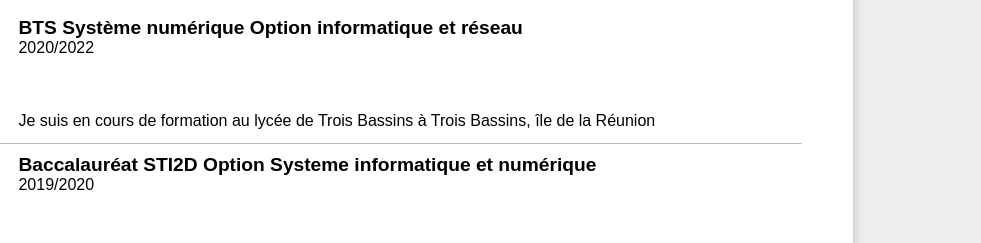
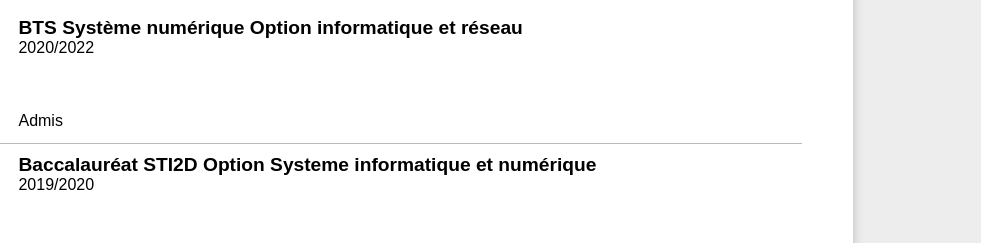
Before and after one commit to Etienne-S974/Mon_site_web, a plain HTML site: page index.html in a window 1280 px wide. Shown: the part 921-1164 px from the top of the page, 299-1280 px from the left. Drawn offline with Linux system fonts and the light colour scheme.

Commit message:
Update index.html

```diff
--- a/index.html
+++ b/index.html
@@ -42,7 +42,7 @@
                 <h4>2020/2022</h4>
             </div>
             <div class="exp-desc">
-                <p>Je suis en cours de formation au lycée de Trois Bassins à Trois Bassins, île de la Réunion</p>
+                <p>Admis</p>
             </div>
         </div>
         <div class="exp">
```
